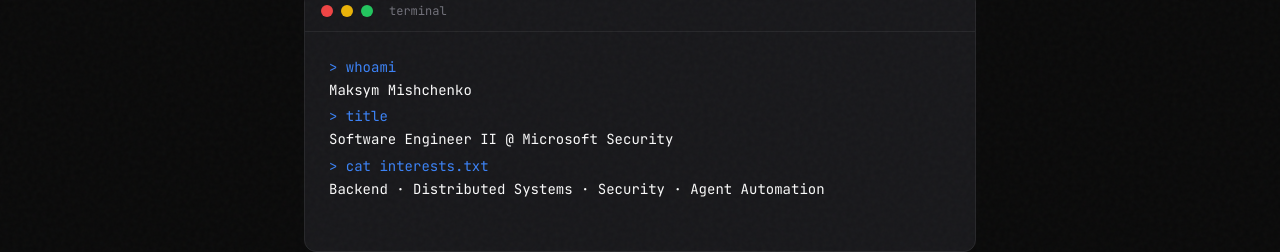
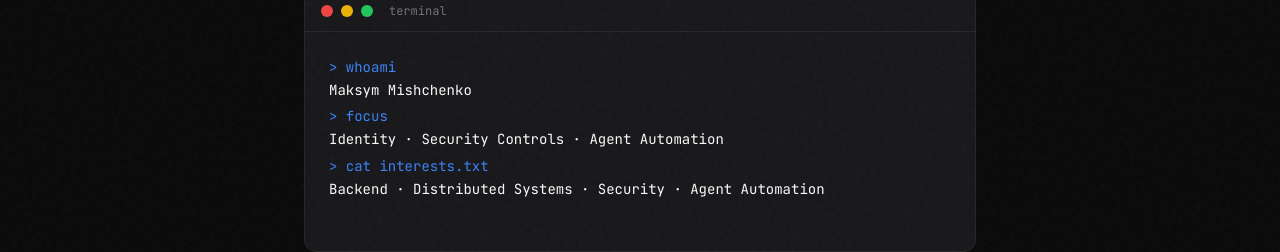
Before and after one commit to maksym-mishchenko/portfolio, a Next.js app: page / in a window 1280 px wide. Shown: the part 265-517 px from the top of the page. Built offline with nearby package versions, Linux system fonts and the light colour scheme.

Commit message:
fix(hero): remove duplicate title line
Replace the terminal title command with focused security and automation copy so the hero does not repeat the status badge.

Co-authored-by: Copilot <223556219+Copilot@users.noreply.github.com>

```diff
--- a/src/components/TerminalTyping.tsx
+++ b/src/components/TerminalTyping.tsx
@@ -4,7 +4,7 @@ import { useState, useEffect, useCallback } from "react";
 
 const lines = [
   { prompt: "> whoami", response: "  Maksym Mishchenko" },
-  { prompt: "> title", response: "  Software Engineer II @ Microsoft Security" },
+  { prompt: "> focus", response: "  Identity · Security Controls · Agent Automation" },
   {
     prompt: "> cat interests.txt",
     response: "  Backend · Distributed Systems · Security · Agent Automation",
```
Also changed, not shown: 1 other file (tests, documents, lock files or other folders).
